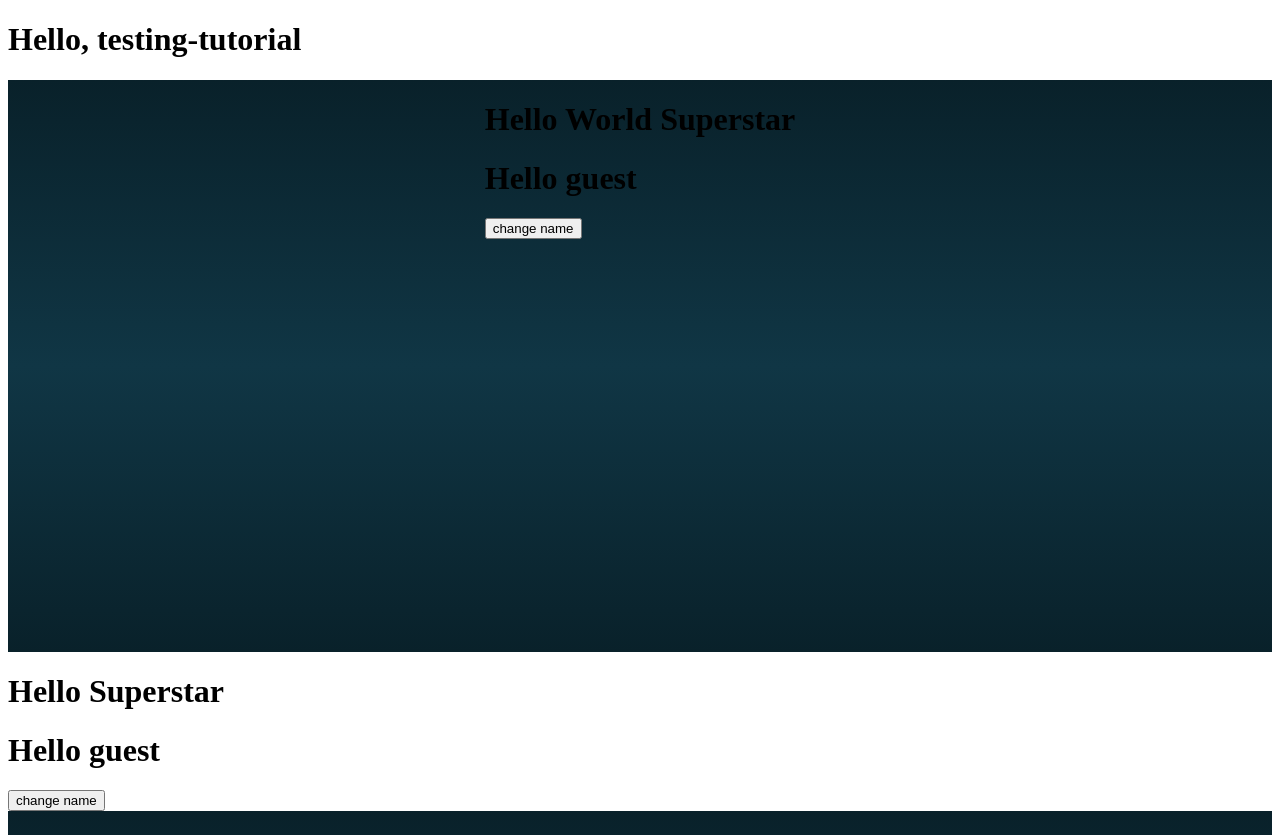
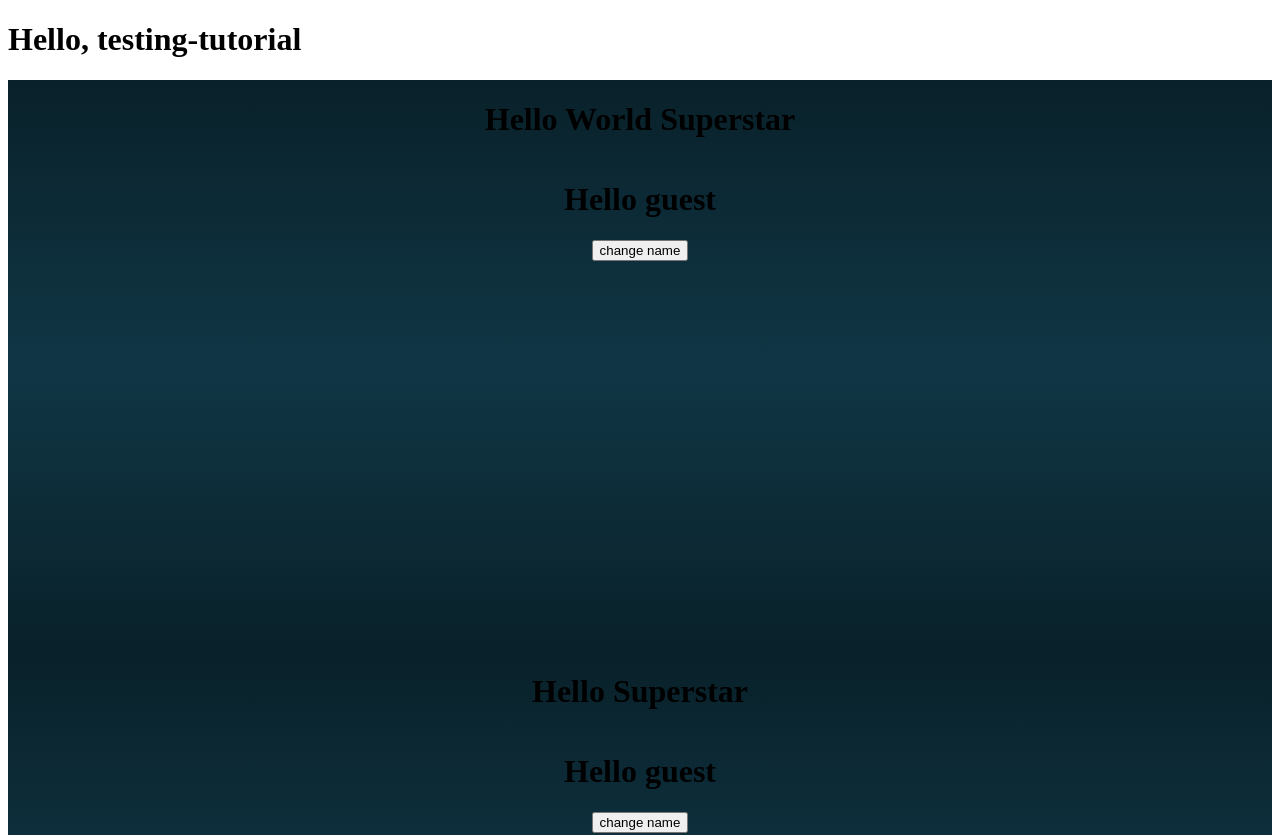
Before and after one commit to L0ki7778/testing-tutorial, an Angular app: page / in a window 1280 px wide. Shown: the top 835 px of the page. Built offline with nearby package versions, Linux system fonts and the light colour scheme; no server answers.

Commit message:
added playground component

```diff
--- a/src/app/components/playground/playground.component.html
+++ b/src/app/components/playground/playground.component.html
@@ -1,4 +1,4 @@
 <h1 id='greeting'>{{greeting()}} {{name}}</h1>
 <h1 data-test-id="guest">Hello {{guest}}</h1>
 
-<button (click)="emitNewName()">change name</button>
+<button (click)="emitNewName()" class="bg-daRed_60 rounded-lg p-2">change name</button>
--- a/src/app/components/playground/playground.component.scss
+++ b/src/app/components/playground/playground.component.scss
@@ -0,0 +1,7 @@
+:host {
+  min-height: calc(100vh - 228px);
+  display: flex;
+  flex-direction: column;
+  align-items: center;
+  background: linear-gradient(180deg, #09212A 0%, #103645 50%, #09212A 100%);
+}
--- a/src/app/components/playground/playground.component.ts
+++ b/src/app/components/playground/playground.component.ts
@@ -12,14 +12,14 @@ export class PlaygroundComponent {
   greeting = input.required<string>()
 
   constructor() {
-    // this.changeGuestName("max")
+
   }
 
   changeEmitter = output<string>()
 
   emitNewName(): void {
     if (this.guest.length < 1) return
-    this.changeEmitter.emit(this.guest);
+    this.changeEmitter.emit('changed');
   }
 
   changeGuestName(name: string) {
```
